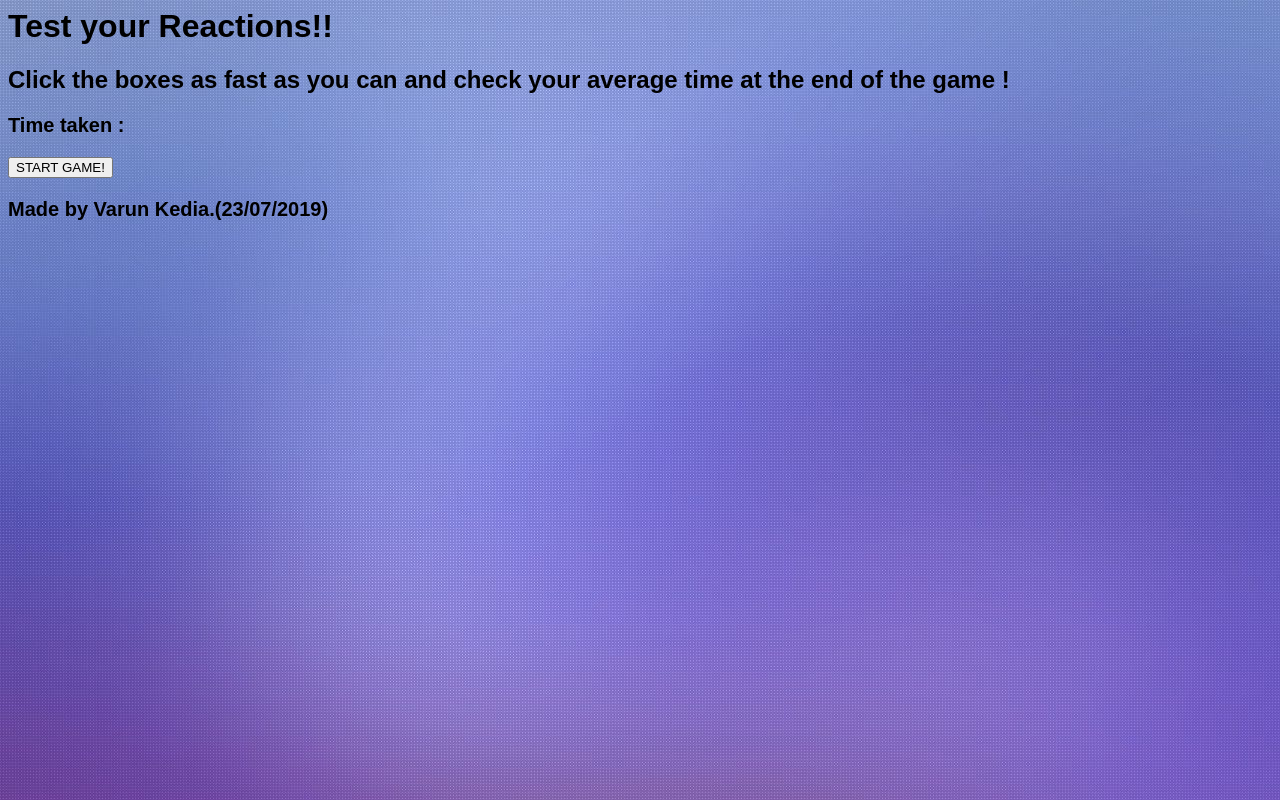
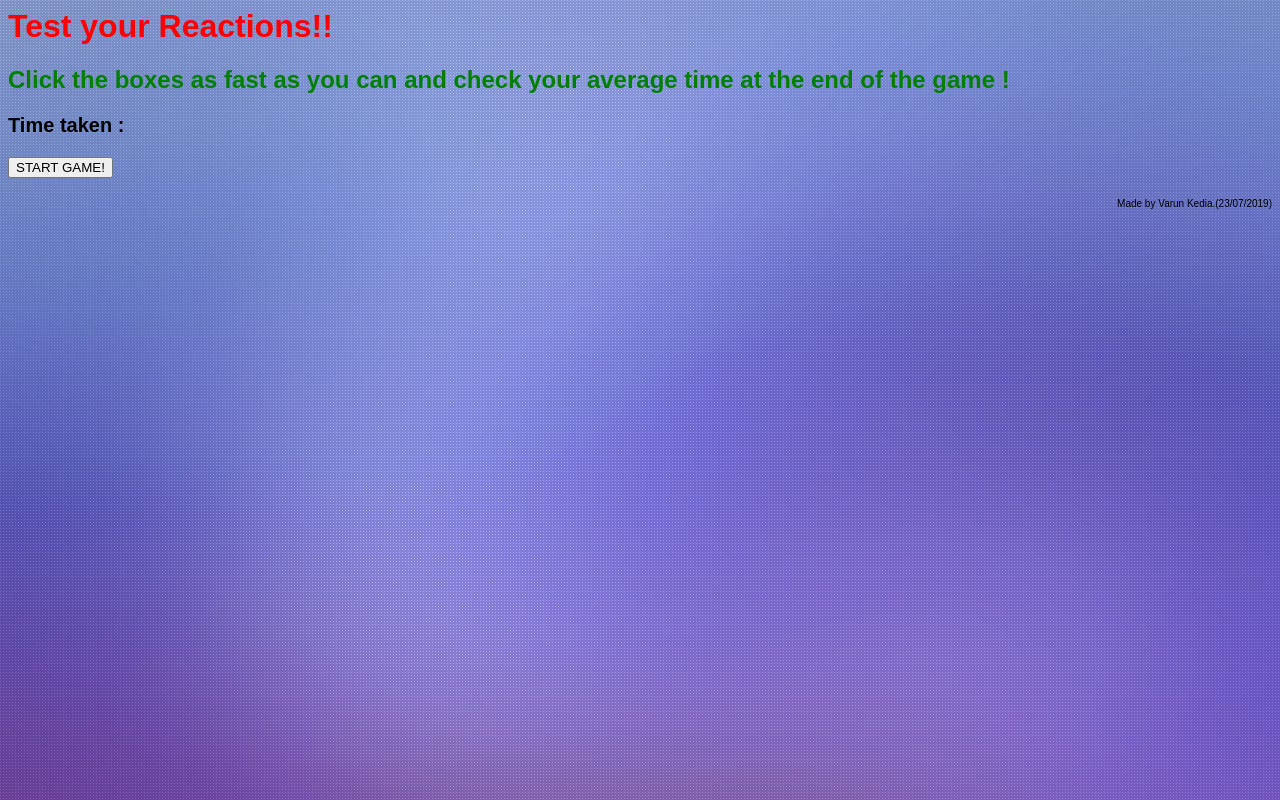
Before and after one commit to purplevarun/reaction, a plain HTML site: page index.html in a window 1280 px wide. Drawn offline with Linux system fonts and the light colour scheme.

Commit message:
Add files via upload

```diff
--- a/index.html
+++ b/index.html
@@ -5,12 +5,12 @@
 		<link rel="icon" href="fav.png" type="image/icon type"
 	</head>
 	<body>
-		<h1>Test your Reactions!!</h1>
-		<h2>Click the boxes as fast as you can and check your average time at the end of the game !</h2>
+		<h1 id="rang">Test your Reactions!!</h1>
+		<h2 id="ek">Click the boxes as fast as you can and check your average time at the end of the game !</h2>
 		<p>Time taken :<span id="x"></span></p>
 		<p><button id="butt">START GAME!</button></p>
 		<div class="name">
-			<p>Made by Varun Kedia.(23/07/2019)</p>
+			<span class="reqd">Made by Varun Kedia.(23/07/2019)</span>
 		</div>
 		<div id="shape"></div>
 		<script type="text/javascript" src="javascript1.js"></script>
--- a/style.css
+++ b/style.css
@@ -12,7 +12,19 @@
 				font-weight:bold;
 
 			}
+			#ek{
+				color:green;
+			}
 			body{
 				font-family:sans-serif;
 				background-image: url("bg.jpg");
 			}
+			.name{
+				float:right;
+			}
+			.reqd{
+				font-size:10px;
+			}
+			#rang{
+				color:red;
+			}
```
